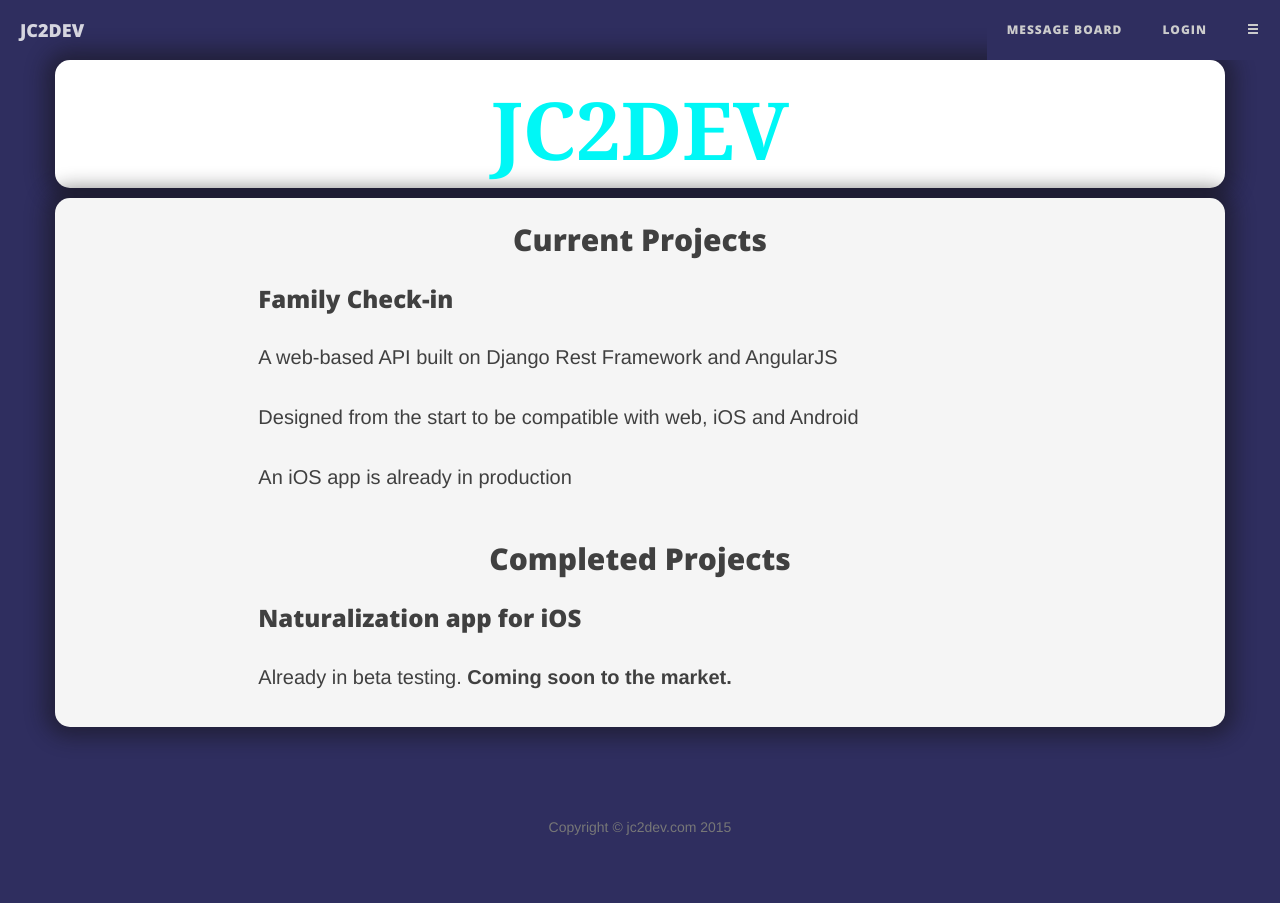
After one commit to jjcarl/message_board, a Django app: page / in a window 1280 px wide. The commit adds this page. Run offline with Django 3.2, Linux system fonts and the light colour scheme; some libraries are stand-ins or nearby versions.

Commit message:
added a separate home page

```diff
--- a/main/static/css/blog.css
+++ b/main/static/css/blog.css
@@ -172,3 +172,16 @@ hr {
     width: 100%;
     height: 100%;
 }
+
+.logo-container {
+    background-color: #FFF;
+    border-radius: 15px;
+    padding: 5px;
+
+}
+
+.company-title {
+    color: #00F7F6;
+    font-size: 4em;
+    font-family: futura, didot, georgia, helvetica;
+}
--- /dev/null
+++ b/main/templates/front-base.html
@@ -0,0 +1,36 @@
+{% load staticfiles %}
+<!DOCTYPE html>
+<html>
+<head>
+    <title>Message Board</title>
+    <link href="{% static 'bootstrap/css/bootstrap.min.css' %}" rel="stylesheet">
+    <link href="{% static 'css/clean-blog.min.css' %}" rel="stylesheet">
+    <link href="{% static 'css/blog.css' %}" rel="stylesheet">
+    <link href="http://maxcdn.bootstrapcdn.com/font-awesome/4.1.0/css/font-awesome.min.css" rel="stylesheet" type="text/css">
+    <link href='http://fonts.googleapis.com/css?family=Lora:400,700,400italic,700italic' rel='stylesheet' type='text/css'>
+    <link href='http://fonts.googleapis.com/css?family=Open+Sans:300italic,400italic,600italic,700italic,800italic,400,300,600,700,800' rel='stylesheet' type='text/css'>
+
+</head>
+<body>
+    {% include "navbar.html" %}
+    {% block content %}
+
+    {% endblock content %}
+
+    <footer>
+        <div>
+            <div class="row">
+                <div class="col-lg-8 col-lg-offset-2 col-md-10 col-md-offset-1">
+                    <p class="copyright text-muted">Copyright &copy; jc2dev.com 2015</p>
+                </div>
+            </div>
+        </div>
+    </footer>
+    <script src="//code.jquery.com/jquery-1.11.3.min.js"></script>
+    <script src="{% static 'js/blog.js' %}"></script>
+    <script src="{%static 'bootstrap/js/bootstrap.js' %}"></script>
+    {% block js %}
+
+    {% endblock js %}
+</body>
+</html>
--- a/main/templates/home.html
+++ b/main/templates/home.html
@@ -1,92 +1,36 @@
-{% extends "base.html" %}
-{% load staticfiles %}
+{% extends "front-base.html" %}
 {% block content %}
-    <div id="carousel-example-generic" class="carousel slide" data-ride="carousel">
-      <!-- Indicators -->
-      <ol class="carousel-indicators">
-      <li data-target="#carousel-example-generic" data-slide-to="0" class="active"></li>
-      {% for i in pinned %}
-        <li data-target="#carousel-example-generic" data-slide-to="{{i}}"></li>
-      {% endfor %}
-
-      </ol>
-
-      <!-- Wrapper for slides -->
-        <div class="carousel-inner" role="listbox">
-            <div class="item active">
-              <img src="{% static 'img/lights.jpg' %}" alt="...">
-              <div class="carousel-caption">
-                <h3>Welcome to the message board</h3>
-              </div>
+    <div class="container logo-container">
+        <div class="row">
+            <div class="col-sm-offset-1 col-sm-10 ">
+                <h1 class="company-title"><center>JC2DEV</center></h1>
             </div>
-            {% for message in pinned %}
-              <div class="item">
-                <a href="{% url 'message_detail' id=message.id %}">
-                  {% if message.media %}
-                    <img src="{{message.media.url}}?rel=0&amp;showinfo=0" alt="..." class="carousel-image">
-                  {% elif message.post_type == 'YTB' %}
-                      <iframe width="1450" height="816" src="{{message.link}}?rel=0&amp;showinfo=0" frameborder="0" allowfullscreen></iframe>
-                  {% elif message.post_type == 'VMO' %}
-                      <iframe width="1450" height="816" src="{{message.link}}?title=0&byline=0&portrait=0" frameborder="0" webkitallowfullscreen mozallowfullscreen allowfullscreen></iframe>
-                  {% else %}
-                      <img src="{% static "img/empty.jpg" %}" alt="" class="carousel-image">
-                  {% endif %}
-
-                  <div class="carousel-caption">
-                    <h3>{{message.title}}</h3>
-                    <p>{{message.text | truncatewords:'20'}}</p>
-                  </div>
-                </a>
-              </div>
-            {% endfor %}
         </div>
-
-      <!-- Controls -->
-      <a class="left carousel-control" href="#carousel-example-generic" role="button" data-slide="prev">
-        <span class="glyphicon glyphicon-chevron-left" aria-hidden="true"></span>
-        <span class="sr-only">Previous</span>
-      </a>
-      <a class="right carousel-control" href="#carousel-example-generic" role="button" data-slide="next">
-        <span class="glyphicon glyphicon-chevron-right" aria-hidden="true"></span>
-        <span class="sr-only">Next</span>
-      </a>
     </div>
-
-{% for message in recent %}
-<div class="row">
-  <div class="container col-sm-offset-2 col-sm-8">
-      <div class="row">
-          <div class="col-sm-12">
-              <a href="{% url 'message_detail' id=message.id %}">
-                  <h3 class="message-title">{{message.title}}</h3>
-                  {% if message.media %}
-                      <img src="{{message.media.url}}" width="100%" height="auto">
-                  {% endif %}
-                  {% if message.post_type == 'YTB' %}
-                    <div class="video-wrapper">
-                      <iframe src="{{message.link}}?rel=0&amp;showinfo=0" frameborder="0" allowfullscreen></iframe>
-                    </div>
-                  {% elif message.post_type == 'VMO' %}
-                  <div class="video-wrapper">
-                      <iframe src="{{message.link}}?title=0&byline=0&portrait=0" frameborder="0" webkitallowfullscreen mozallowfullscreen allowfullscreen></iframe>
-                  </div>
-                  {% elif message.post_type == 'AUD' %}
-                      <iframe width="100%" height="auto" scrolling="no" frameborder="no" src="{{message.link}}"></iframe>
-                  {% endif %}
-                  {% if message.post_type == 'QTE' %}
-                      <p class="message-text quote-text">"{{message.text | truncatewords:'15'}}"</p>
-                      <p class="message-reference">{{message.reference}}</p>
-                  {% else %}
-                      <p class="message-text">{{message.text | truncatewords:'15'}}</p>
-                  {% endif %}
-              </a>
-              <br>
-              <p class="message-meta">Posted by {{message.author}} on {{message.date_posted}}.</p>
-          </div>
-      </div>
+    <div class="container">
+        <div class="row">
+            <div class="col-sm-offset-2 col-sm-8">
+                <h2><center>Current Projects</center></h2>
+            </div>
+        </div>
+        <div class="row">
+            <div class="col-sm-offset-2 col-sm-8">
+                <h3>Family Check-in</h3>
+                <p>A web-based API built on Django Rest Framework and AngularJS</p>
+                <p>Designed from the start to be compatible with web, iOS and Android</p>
+                <p>An iOS app is already in production</p>
+            </div>
+        </div>
+        <div class="row">
+            <div class="col-sm-offset-2 col-sm-8">
+                <h2><center>Completed Projects</center></h2>
+            </div>
+        </div>
+        <div class="row">
+            <div class="col-sm-offset-2 col-sm-8">
+                <h3>Naturalization app for iOS</h3>
+                <p>Already in beta testing. <b>Coming soon to the market.</b></p>
+            </div>
+        </div>
     </div>
-  </div>
-{% endfor %}
-
-
 {% endblock content %}
--- a/main/templates/navbar.html
+++ b/main/templates/navbar.html
@@ -8,7 +8,7 @@
         <span class="icon-bar"></span>
         <span class="icon-bar"></span>
       </button>
-      <a class="navbar-brand" href="{% url 'home' %}">Home Page</a>
+      <a class="navbar-brand" href="{% url 'home' %}">JC2DEV</a>
     </div>
     <div>
 
@@ -17,6 +17,7 @@
 
     <div class="collapse navbar-collapse" id="bs-example-navbar-collapse-1">
       <ul class="nav navbar-nav navbar-right">
+        <li><a href="{% url 'mbhome' %}">Message Board</a></li>
         {% if user.is_authenticated %}
         {% if user.is_superuser %}
           <li><a href="{% url 'message_admin' %}">Message Admin Page</a></li>
--- a/main/urls.py
+++ b/main/urls.py
@@ -6,7 +6,7 @@ from main.views import MessageDetail
 
 urlpatterns = [
     url(r'^$', 'main.views.new', name='new'),
-    url(r'^home/$', 'main.views.home', name='home'),
+    url(r'^mbhome/$', 'main.views.mbhome', name='mbhome'),
     url(r'^create-message/$',
         'main.views.create_message', name='create_message'),
     url(r'^message-board/$', 'main.views.message_board', name='message_board'),
--- a/main/views.py
+++ b/main/views.py
@@ -12,18 +12,23 @@ from django.core import serializers
 
 
 def new(request):
-    return redirect('home')
+    return redirect('mbhome')
 
 
 def home(request):
+    context = {}
+    return render(request, 'home.html', context)
+
+
+# ========== Message Board ===========
+
+
+def mbhome(request):
     recent = Message.objects.all().order_by('-date_posted')[0:5]
     pinned = Message.objects.filter(pin=True).order_by('-date_posted')
     context = {'recent': recent, 'pinned': pinned}
 
-    return render(request, 'home.html', context)
-
-
-# ========== Message Board ===========
+    return render(request, 'mbhome.html', context)
 
 
 def message_board(request):
--- a/message_board/urls.py
+++ b/message_board/urls.py
@@ -20,5 +20,6 @@ from django.conf.urls.static import static
 
 urlpatterns = [
     url(r'^admin/', include(admin.site.urls)),
+    url(r'^$', 'main.views.home', name='home'),
     url(r'^message/', include('main.urls')),
 ] + static(settings.MEDIA_URL, document_root=settings.MEDIA_ROOT)
```
Also changed, not shown: main/templates/mbhome.html (added, +92 -0 lines).
